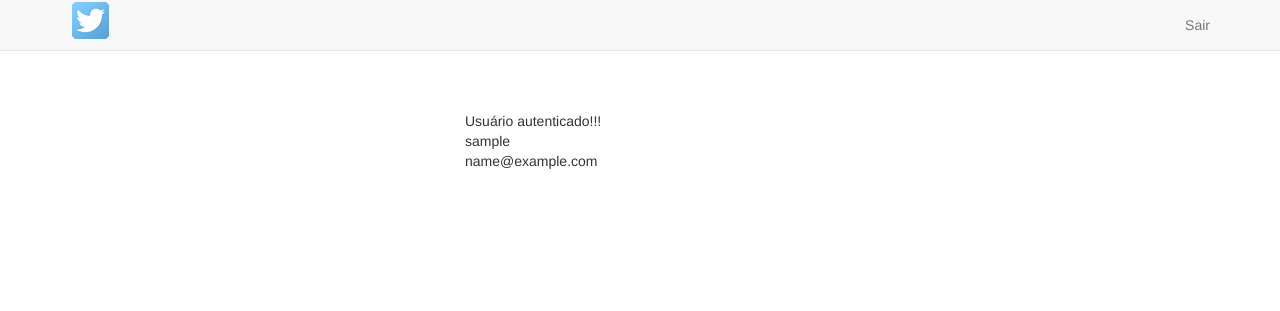
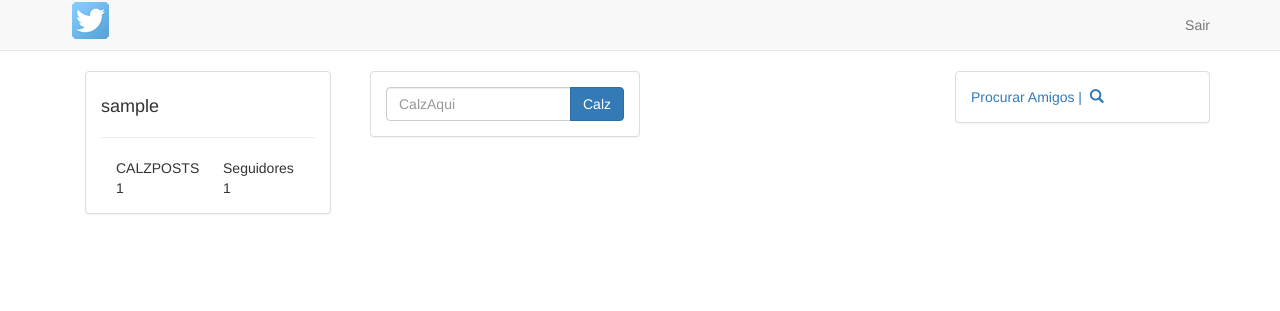
Before and after one commit to MatheusGomes01/Calzones, a PHP site: page /home.php in a window 1280 px wide. Shown: the top 311 px of the page. Run offline with PHP 8.4, Linux system fonts and the light colour scheme; the visitor is signed in with stand-in values (Sample User, id 1).

Commit message:
method e data

```diff
--- a/home.php
+++ b/home.php
@@ -16,6 +16,27 @@ if(!isset($_SESSION['usuario'])){
 
 	<!-- bootstrap - link cdn -->
 	<link rel="stylesheet" href="https://maxcdn.bootstrapcdn.com/bootstrap/3.3.6/css/bootstrap.min.css">
+
+	<script type="text/javascript">
+		$(document).ready( function(){
+
+
+			//evento de click
+			$('#calz_btn').click( function(){
+
+				if($('#calz_text').val().length > 0){
+
+					$.ajax({
+						url: 'incluiCalzAqui.php',
+						success: function(data){
+							alert(data);
+						}
+					});
+				}
+			});
+
+		});
+	</script>
 
 </head>
 
@@ -44,31 +65,44 @@ if(!isset($_SESSION['usuario'])){
 
 
 	<div class="container">
+		<div class="col-md-3">
+			<div class="panel panel-default navbar-left">
+				<div class="panel-body">
+					<h4><?= $_SESSION['usuario']?></h4>
 
-		<br /><br />
-
-		<div class="col-md-4"></div>
-		<div class="col-md-4">
-			Usuário autenticado!!!
-			<br />
-			<?= $_SESSION['usuario']?>
-			<br>
-			<?= $_SESSION['email']?>
+					<hr />
+					<div class="col-md-6 navbar-left">
+						CALZPOSTS <br /> 1
+					</div>
+					<div class="col-md-6 navbar-left">
+						Seguidores <br /> 1
+					</div>
+				</div>
+			</div>
 		</div>
-		<div class="col-md-4"></div>
-
-		<div class="clearfix"></div>
-		<br />
-		<div class="col-md-4"></div>
-		<div class="col-md-4"></div>
-		<div class="col-md-4"></div>
-
+		<div class="col-md-3 navbar-right">
+			<div class="panel panel panel-default">
+				<div class="panel-body">
+					<a href="#">Procurar Amigos | &nbsp;<span class="glyphicon glyphicon-search"></span></a>
+				</div>
+			</div>
+		</div>
+		<div class="col-md-3">
+			<div class="panel panel-default navbar-right">
+				<div class="panel-body">
+					<div class="input-group">
+						<input type="text" id="calz_text" class="form-control" placeholder="CalzAqui" maxlength="8000" />
+						<span class="input-group-btn">
+							<button class="btn btn-primary" id="calz_btn" type="button">Calz</button>
+						</span>
+					</div>
+				</div>
+			</div>
+		</div>
 	</div>
 
 
-</div>
-
-<script src="https://maxcdn.bootstrapcdn.com/bootstrap/3.3.6/js/bootstrap.min.js"></script>
+	<script src="https://maxcdn.bootstrapcdn.com/bootstrap/3.3.6/js/bootstrap.min.js"></script>
 
 </body>
 </html>
```
